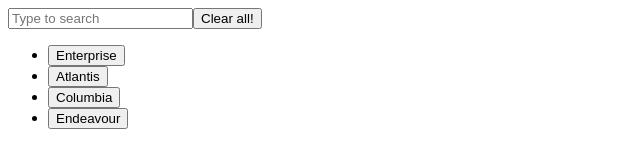
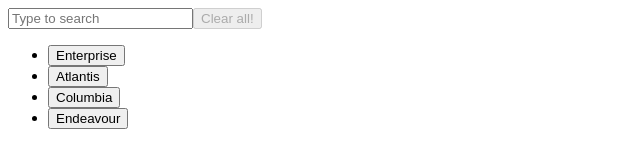
Before and after one commit to agamdaz/frontend-challenge, a React (Create React App) app: page / in a window 1280 px wide. Shown: the top 160 px of the page, without its empty margins (0-640 px from the left). Built offline with nearby package versions, Linux system fonts and the light colour scheme; what csstips, typestyle would draw is missing.

Commit message:
Disable clear button when there aren't items on the right column

```diff
--- a/src/App.tsx
+++ b/src/App.tsx
@@ -41,12 +41,13 @@
   const { available, selected } = useSelector(items)
   const dispatch = useDispatch();
   const clear = () => dispatch(clearItems());
+  const clearActive = selected.length === 0;
   const toggle = (label:string) => dispatch(toggleItem(label));
 
   return (
     <div className={pageContainer}>
       <main className={mainLayout}>
-        <Header {...headerTranslations} onClick={clear}/>
+        <Header {...headerTranslations} onClick={clear} clearActive={clearActive}/>
         <section className={itemsContainer}>
           <ItemsContainer items={available} onClick={toggle}/>
           <ItemsContainer items={selected} onClick={toggle}/>
--- a/src/components/Header.tsx
+++ b/src/components/Header.tsx
@@ -39,18 +39,24 @@
       outlineColor: 'transparent',
       outlineStyle: 'none',
     },
+    '&:disabled': {
+      background: '#ececec',
+      borderColor: '#ececec',
+      cursor: 'not-allowed',
+    }
   }
 }, media({ maxWidth: 420 }, { flexGrow: 1 }));
 
 type HeaderProps = {
   inputPlaceholder: string,
   buttonLabel: string,
+  clearActive: boolean,
   onClick: () => void,
 }
 
-export const Header = ({inputPlaceholder, buttonLabel, onClick}: HeaderProps) => (
+export const Header = ({inputPlaceholder, buttonLabel, onClick, clearActive}: HeaderProps) => (
   <header data-testid="app-header" className={header}>
     <input className={inputText} type="text" placeholder={inputPlaceholder}/>
-    <button className={button} onClick={() => onClick()}>{buttonLabel}</button>
+    <button className={button} onClick={() => onClick()} disabled={clearActive}>{buttonLabel}</button>
   </header>
 );
```
Also changed, not shown: 2 other files (tests, documents, lock files or other folders).
